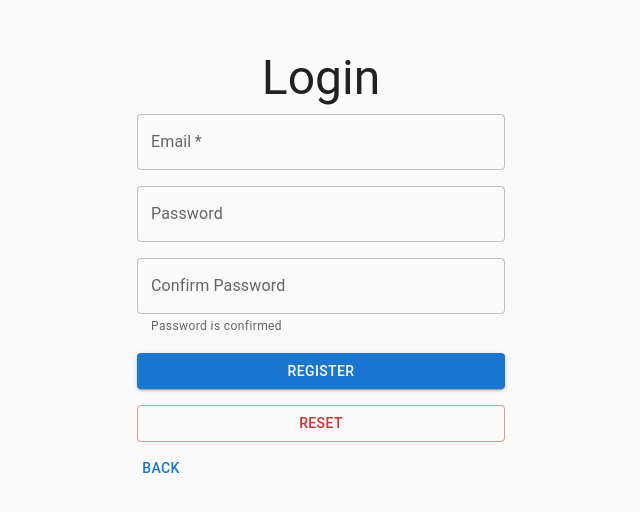
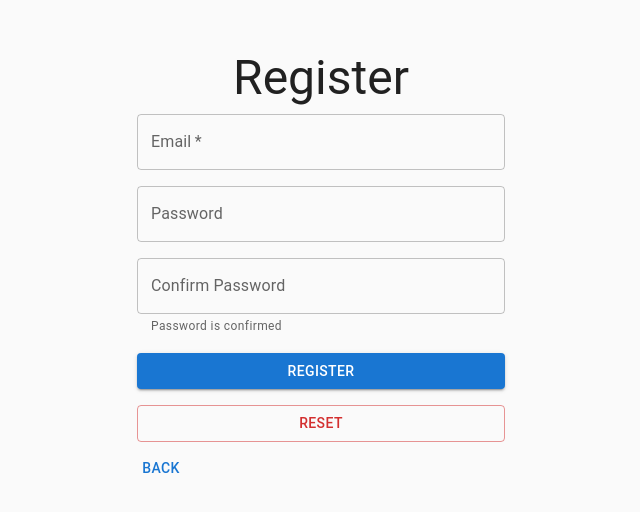
Before and after one commit to quantumsnowball/todos-domain--serverful, a React app: page /register in a window 1280 px wide. Shown: the part 210-722 px from the top of the page, without its empty margins (319-959 px from the left). Built offline with nearby package versions, Linux system fonts and the light colour scheme.

Commit message:
feat: redirect user to login page upon successful registration

```diff
--- a/src/client/components/Main/Pages/Register.tsx
+++ b/src/client/components/Main/Pages/Register.tsx
@@ -1,6 +1,6 @@
 import { Button, FormControl, styled, TextField, Typography } from '@mui/material'
 import { useState, useEffect } from 'react'
-import { Link } from 'react-router-dom'
+import { Link, useNavigate } from 'react-router-dom'
 
 
 const Div = styled('div')`
@@ -22,6 +22,7 @@ export default function Register() {
   const [password, setPassword] = useState('')
   const [passwordAgain, setPasswordAgain] = useState('')
   const [passwordMatch, setPasswordMatch] = useState(false)
+  const navigate = useNavigate()
 
   useEffect(() => {
     setPasswordMatch(password === passwordAgain)
@@ -37,9 +38,12 @@ export default function Register() {
       headers: { "Content-Type": "application/json" },
       body: JSON.stringify({ email, password })
     })
+
     try {
       const body = await res.json()
       console.log(body.message)
+      if (res.status === 200)
+        navigate('/login')
     } catch (error) {
       console.log(error)
     }
@@ -57,7 +61,7 @@ export default function Register() {
       <Typography
         variant="h3"
         sx={{ textAlign: 'center' }}
-      >Login</Typography>
+      >Register</Typography>
       <FormControl>
         <TextField
           required
```
